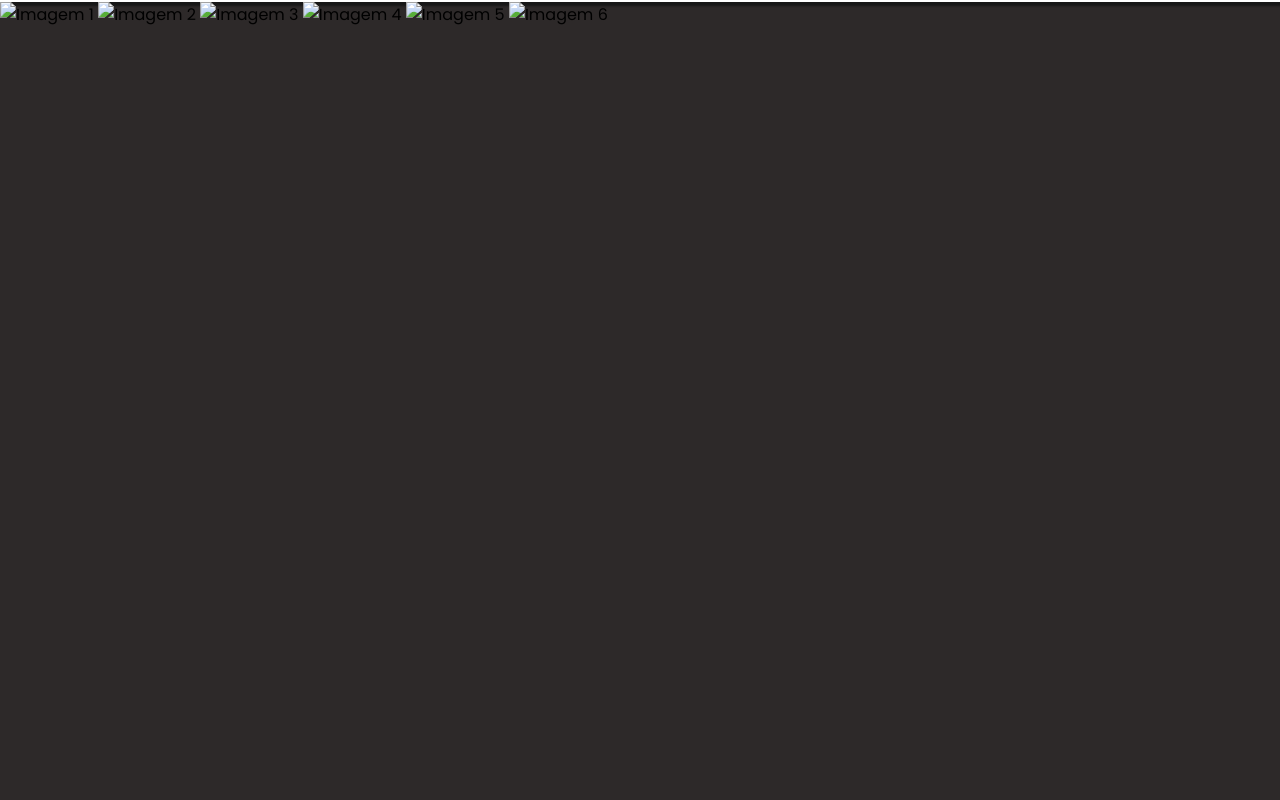
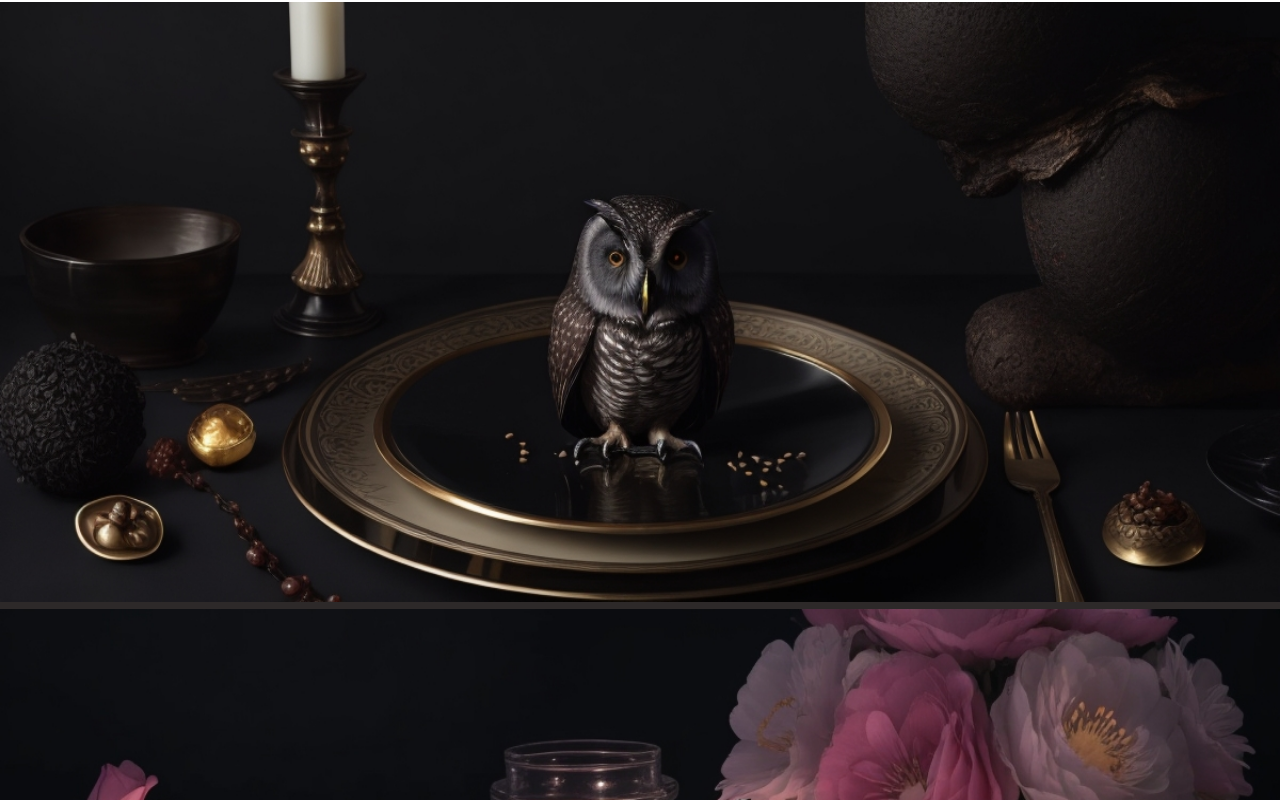
Before and after one commit to Cherrypi73/peek-boo, a plain HTML site: page index.html in a window 1280 px wide. Shown: the part 61-861 px from the top of the page. Before the commit the page ends 800 px from the top, so only its background shows below. Drawn offline with nearby package versions, Linux system fonts and the light colour scheme.

Commit message:
git update images

```diff
--- a/index.html
+++ b/index.html
@@ -27,12 +27,12 @@
       </nav>
       <div class="carousel">
 
-        <img src="table1.jpg"  alt="Imagem 1">
-        <img src="table2.jpg" alt="Imagem 2">
-        <img src="table3.jpg" alt="Imagem 3">
-        <img src="table4.jpg" alt="Imagem 4">
-        <img src="table5.jpg" alt="Imagem 5">
-        <img src="table6.jpg" alt="Imagem 6">
+        <img src="./imgs/table1.jpg"  alt="Imagem 1">
+        <img src="./imgs/table2.jpg" alt="Imagem 2">
+        <img src="./imgs/table3.jpg" alt="Imagem 3">
+        <img src="./imgs/table4.jpg" alt="Imagem 4">
+        <img src="./imgs/table5.jpg" alt="Imagem 5">
+        <img src="./imgs/stable6.jpg" alt="Imagem 6">
         <div class="buttons"><button class="carousel-button-1" onclick="prevSlide()"> <</button>
         <button class="carousel-button-2" onclick="nextSlide()">></button> <pre></div>
       </div>
```
Also changed, not shown: favicon.png (added), imgs/table4.jpg (added), imgs/table5.jpg (added), imgs/table6.jpg (added).
